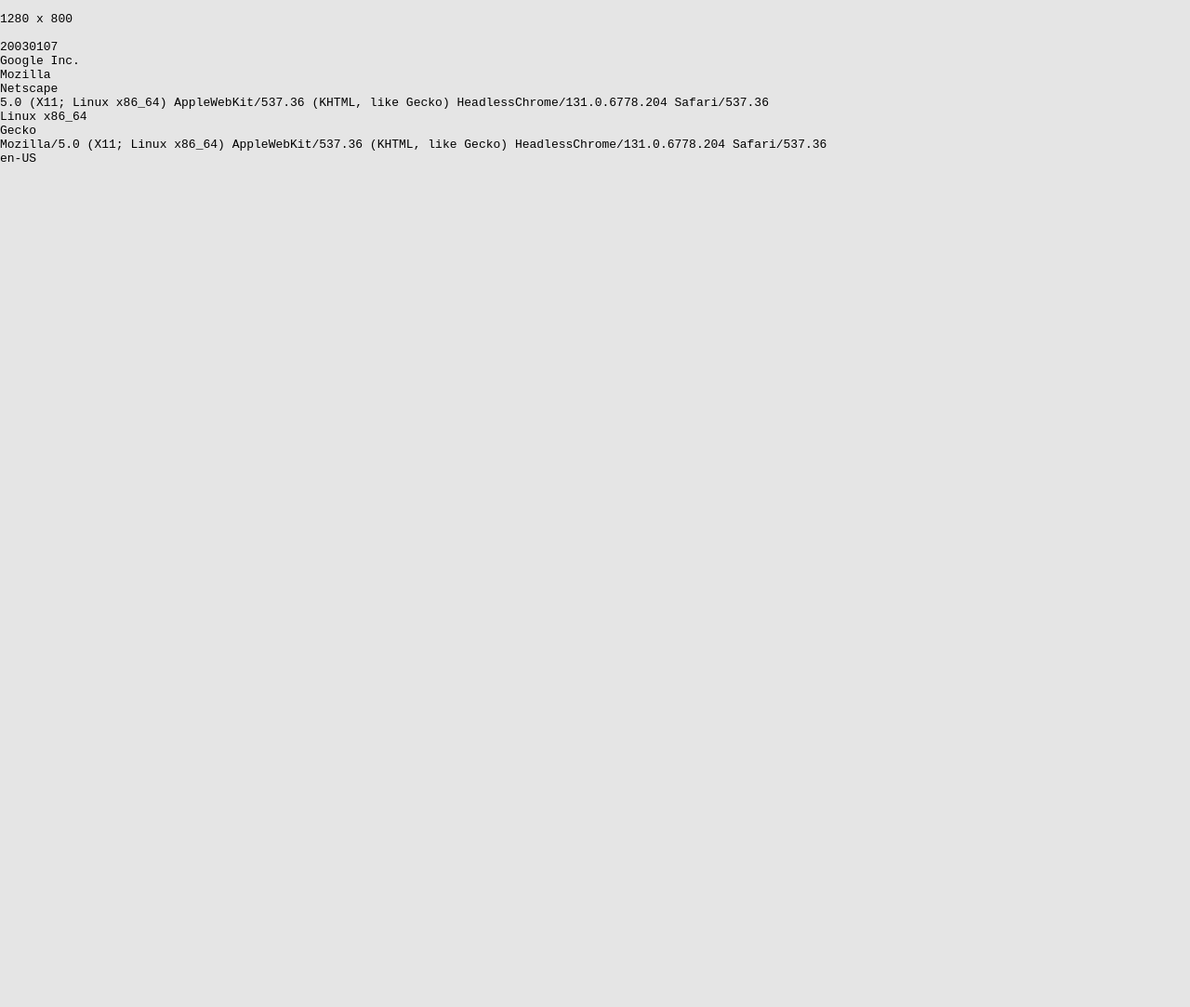
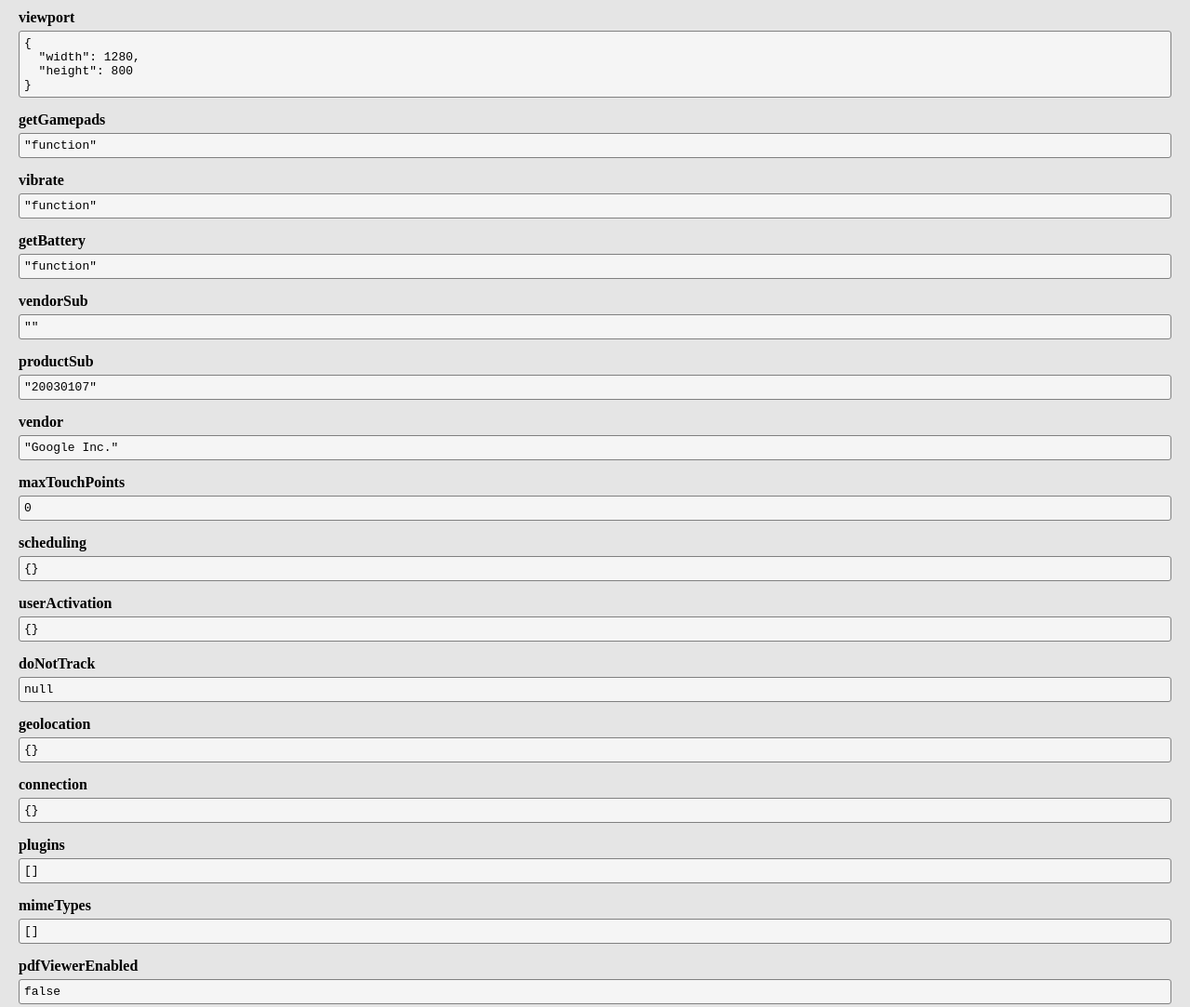
Before and after one commit to catdad/node--static, a website: page index.html in a window 1280 px wide. Shown: the top 1083 px of the page at 93% size. Before the commit the page ends 800 px from the top, so only its background shows below. Drawn offline with Linux system fonts and the light colour scheme.

Commit message:
better info page

```diff
--- a/app.js
+++ b/app.js
@@ -1,9 +1,9 @@
 /* jshint node: true, -W030 */
 
 var fs = require('fs');
+var path = require('path');
 var express = require('express');
 var app = express();
-var path = require('path');
 
 var dir = process.argv[2] || __dirname;
 var directoryAccess = !!process.argv[3];
@@ -19,13 +19,13 @@
 	app.use(express.compress());
 	app.use(express.static(dir));
 
-    directoryAccess && app.use(express.directory(dir) /*,{
+    directoryAccess && app.use(express.directory(dir),{
 		icons: true,
 		filter: function(a, b, c){
 			console.log(a,b,c);
 			return true;
 		}
-	}*/);
+	});
 
 	//app.use(app.router);
 });
--- a/index.html
+++ b/index.html
@@ -1,27 +1,71 @@
 <!DOCTYPE html>
 <html>
 <head>
-	<meta name="viewport" content="width=device-width, initial-scale=1, maximum-scale=1, user-scalable=no"/>
+	<meta name="viewport" content="width=device-width, initial-scale=1, maximum-scale=1, user-scalable=yes"/>
 	<style>
 		html, body {
-			padding: 0;
+			padding: 5px 10px;
 			margin: 0;
 			background: #e5e5e5;
 		}
+        span {
+            font-weight: bold;
+        }
+        pre {
+            width: 100%;
+            border: 1px solid gray;
+            padding: 5px;
+            overflow: auto;
+            border-radius: 3px;
+            background: #f5f5f5;
+            box-sizing: border-box;
+            margin: 5px 0px 15px;
+        }
 	</style>
 </head>
 <body>
 
-<pre>
-<script>
-document.writeln(window.innerWidth + ' x ' + window.innerHeight);
+<div>
+    <script>
+        function write(name, msg){
+            console.log(i);
+            if (name === 'mimeTypes') {
+                msg = [].map.call(msg, function(el){
+                    return {
+                        description: el.description,
+                        type: el.type
+                    }
+                });
+            } else if (name === 'plugins'){
+                msg = [].map.call(msg, function(el){
+                    return {
+                        name: el.name,
+                        description: el.description,
+                        filename: el.filename
+                    }
+                });
+            } else if (typeof msg === 'function') {
+                msg = 'function';
+            }
 
-for(var i in navigator){
-	if (typeof navigator[i] === 'string') document.writeln(navigator[i]);
-}
+            var nameElem = document.createElement('span');
+            var valueElem = document.createElement('pre');
 
-</script>
-</pre>
+            nameElem.innerHTML = name;
+            valueElem.innerHTML = JSON.stringify(msg, undefined, 2);
+
+            document.body.appendChild(nameElem);
+            document.body.appendChild(valueElem);
+        }
+
+        write('viewport', { width: window.innerWidth , height: window.innerHeight });
+
+        for(var i in navigator){
+    //        if (typeof navigator[i] === 'string')
+                write(i, navigator[i]);
+        }
+    </script>
+</div>
 
 </body>
 </html>
```
